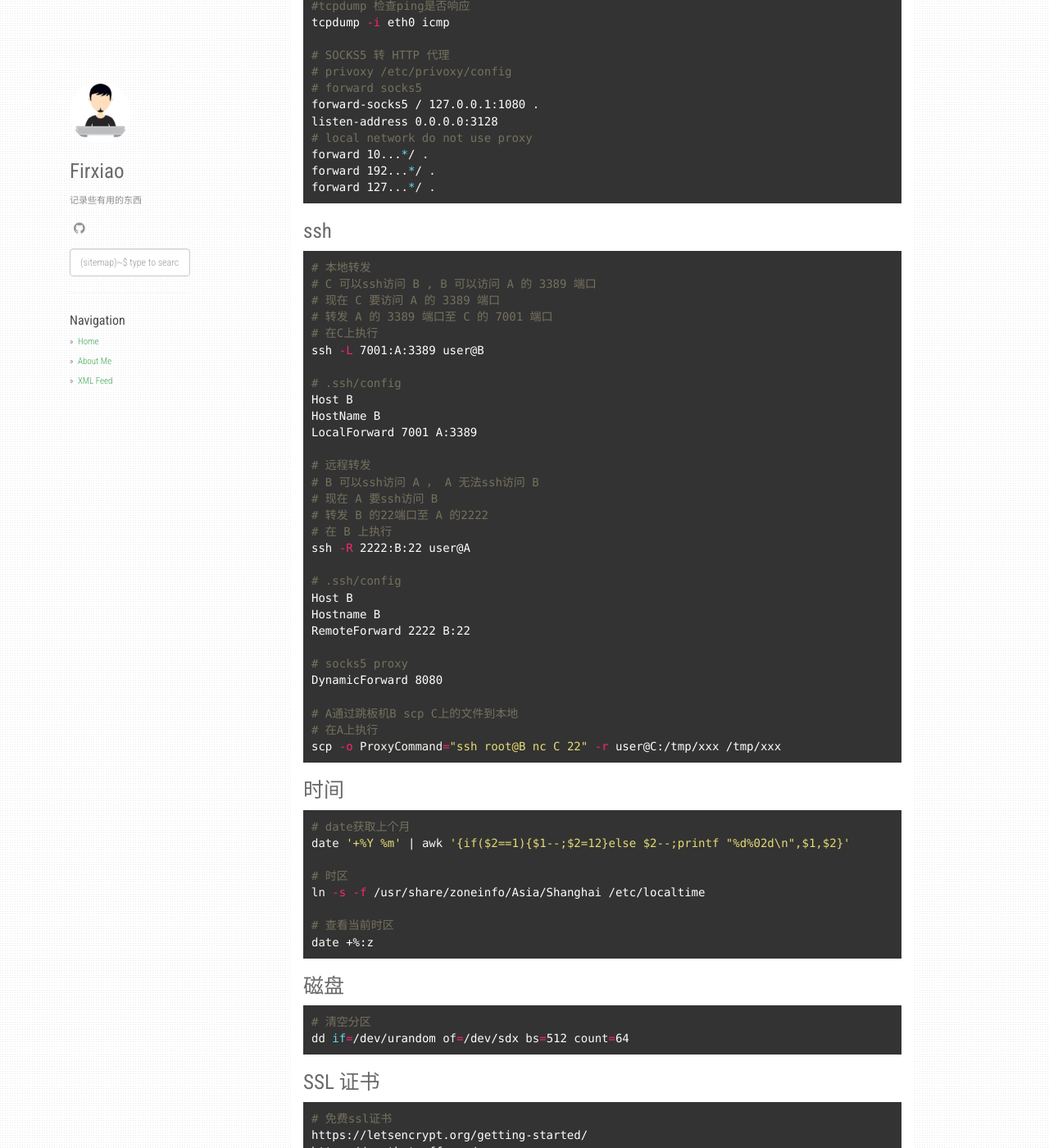
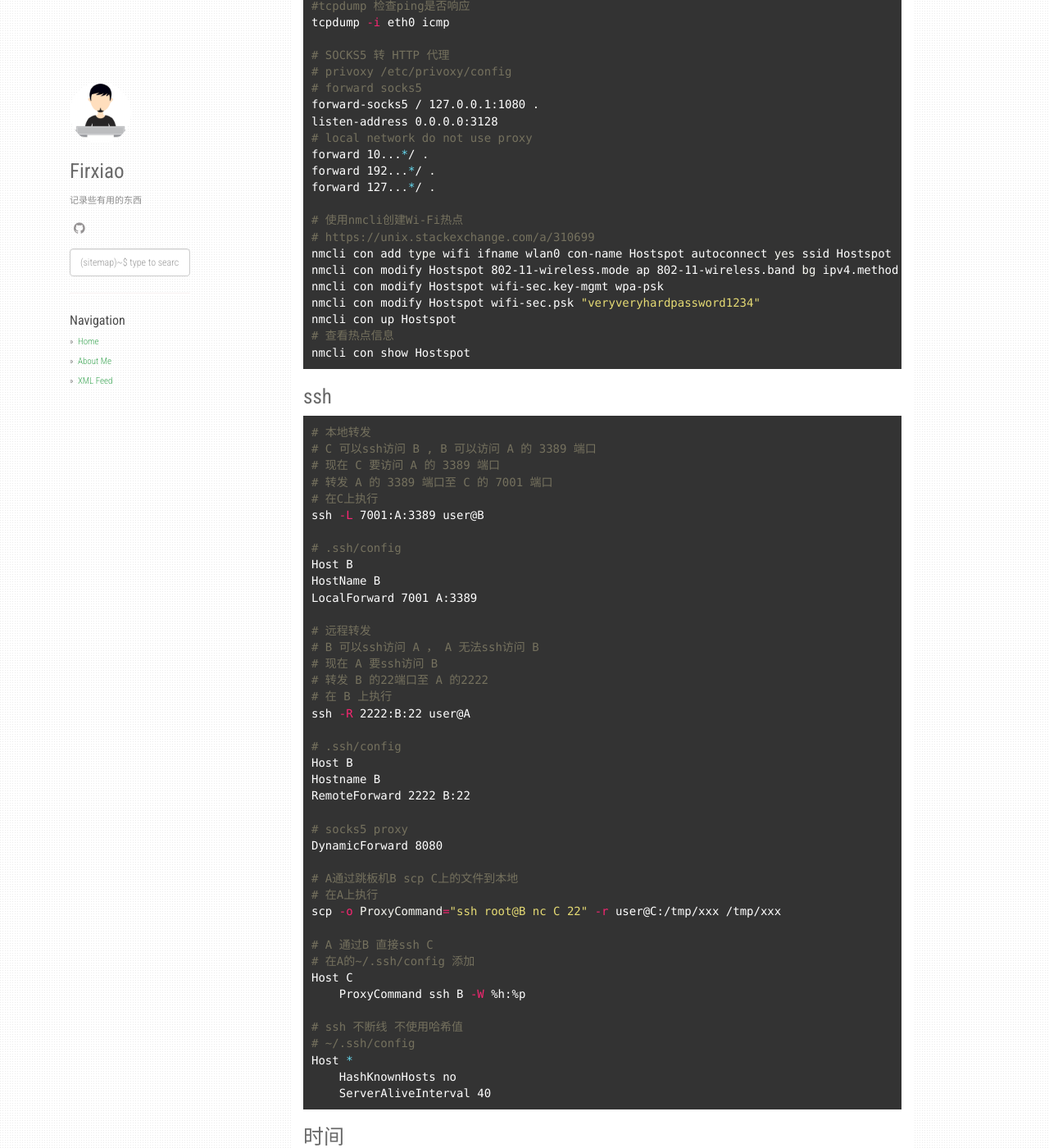
Before and after one commit to Firxiao/firxiao.github.io, a Jekyll site: the page built from _posts/2019-07-29-bash-skills.md, in a window 1280 px wide and 1400 px high, scrolled down 3446 px. Shown: the whole window at 82% size. Built offline with Jekyll 4.4.1, drawn with Linux system fonts in a browser that asks for light colours; nearby versions of some CDN libraries; comment, search, counter and statistics services are not loaded.

Commit message:
Update bash skills

````diff
--- a/_posts/2019-07-29-bash-skills.md
+++ b/_posts/2019-07-29-bash-skills.md
@@ -184,6 +184,16 @@ listen-address 0.0.0.0:3128
 forward 10...*/ .
 forward 192...*/ .
 forward 127...*/ .
+
+# 使用nmcli创建Wi-Fi热点
+# https://unix.stackexchange.com/a/310699
+nmcli con add type wifi ifname wlan0 con-name Hostspot autoconnect yes ssid Hostspot
+nmcli con modify Hostspot 802-11-wireless.mode ap 802-11-wireless.band bg ipv4.method shared
+nmcli con modify Hostspot wifi-sec.key-mgmt wpa-psk
+nmcli con modify Hostspot wifi-sec.psk "veryveryhardpassword1234"
+nmcli con up Hostspot
+# 查看热点信息
+nmcli con show Hostspot
 ```
 
 # ssh
@@ -218,6 +228,17 @@ DynamicForward 8080
 # A通过跳板机B scp C上的文件到本地
 # 在A上执行
 scp -o ProxyCommand="ssh root@B nc C 22" -r user@C:/tmp/xxx /tmp/xxx
+
+# A 通过B 直接ssh C
+# 在A的~/.ssh/config 添加
+Host C
+    ProxyCommand ssh B -W %h:%p
+
+# ssh 不断线 不使用哈希值
+# ~/.ssh/config
+Host *
+    HashKnownHosts no
+    ServerAliveInterval 40
 ```
 
 # 时间
````
